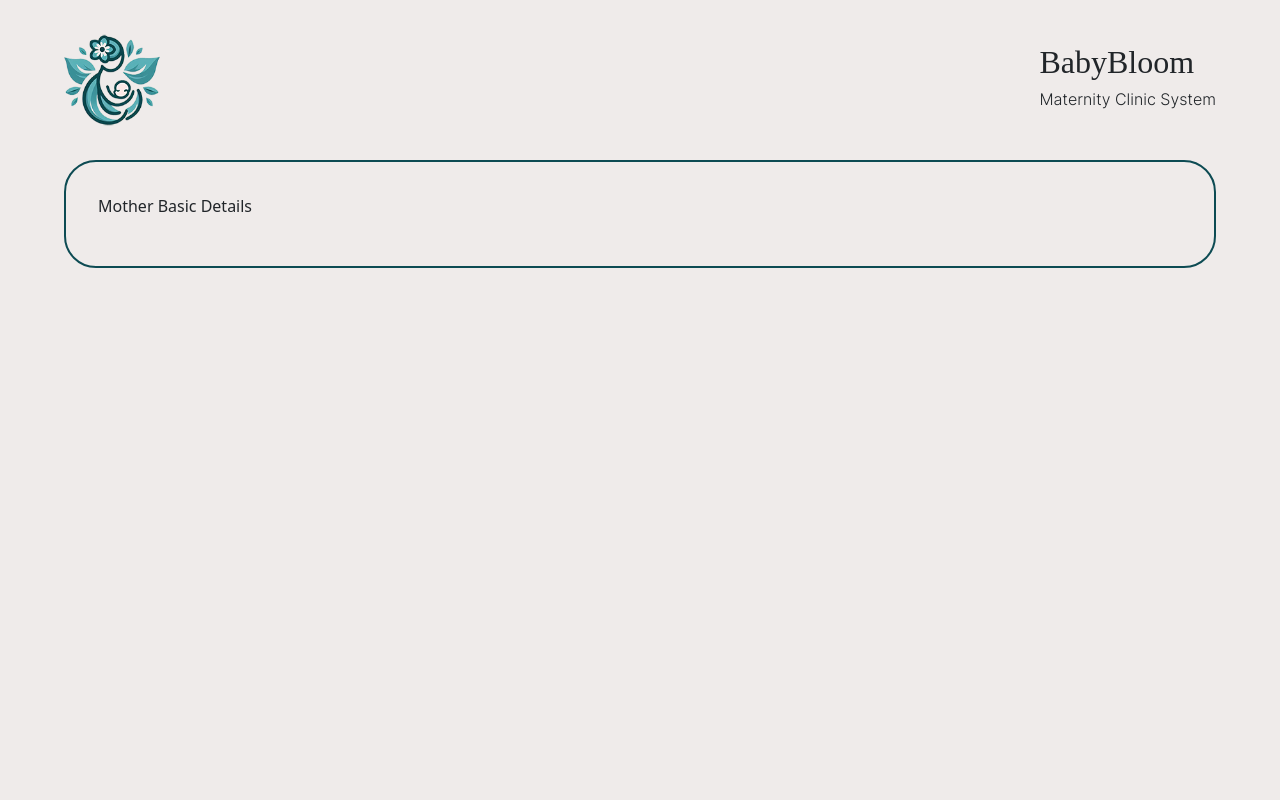
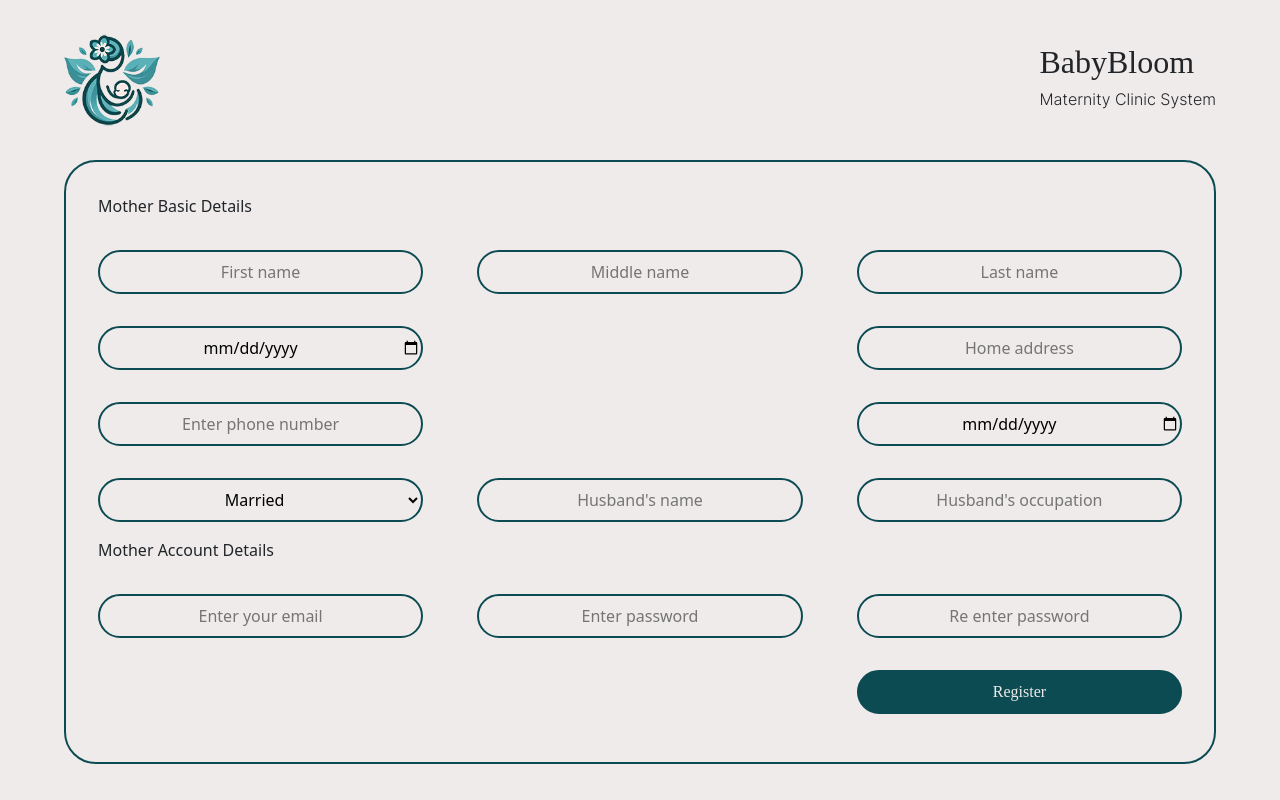
Before and after one commit to MalithGihan/Baby-Bloom-Maternity-Clinic-System, a PHP site: page /assets/pages/mama-registration.php in a window 1280 px wide. Run offline with PHP 8.4, Linux system fonts and the light colour scheme; some web fonts are replaced.

Commit message:
completed the mother registration page

```diff
--- a/assets/pages/mama-registration.php
+++ b/assets/pages/mama-registration.php
@@ -12,7 +12,54 @@
         <link rel="stylesheet" type="text/css" href="../css/bootstrap.min.css">
         <script rel="script" type="text/js" href="../js/bootstrap.min.js"></script>
         <style>
+            :root{
+                --bg: #EFEBEA;
+                --light-txt: #0D4B53;
+                --light-txt2:#000000;
+                --dark-txt: #86B6BB;
+            }
+            @font-face {
+                font-family: 'Inter-Bold'; /* Heading font */
+                src: url('../font/Inter-Bold.ttf') format('truetype');
+                font-weight: 700;
+            }
+            @font-face {
+                font-family: 'Inter-Light'; /* Text font */
+                src: url('../font/Inter-Light.ttf') format('truetype');
+                font-weight: 300;
+            }
 
+            body{
+                margin:0 !important;
+                padding:0 !important;
+                background-color: var(--bg) !important;
+            }
+            .frm-row{
+                justify-content: space-between;
+            }
+            input,select{
+                outline:0px;
+                border:2px solid var(--light-txt);
+                border-radius:10rem;
+                background-color:var(--bg);
+                text-align:center;
+                width:30%;
+                margin:1rem 0rem;
+                padding:0.5rem 0rem;
+            }
+            .reg-btn{
+                background-color:var(--light-txt);
+                color:var(--bg);
+                font-family: 'Inter-Bold';
+                align-self:flex-end;
+                transition:0.6s;
+            }
+            .reg-btn:hover{
+                background-color:var(--dark-txt);
+                border:2px solid var(--dark-txt);
+                color:var(--bg);
+                transition:0.6s;
+            }
         </style>
     </head>
 <body>
@@ -28,8 +75,35 @@
             <form method="POST" class="d-flex flex-column">
                 <div class="frm-section">
                     <p>Mother Basic Details</p>
-
+                    <div class="frm-row d-flex">
+                        <input type="text" id="fname" name="mom-first-name" placeholder="First name" required>
+                        <input type="text" id="mname" name="mom-mid-name" placeholder="Middle name">
+                        <input type="text" id="lname" name="mom-last-name" placeholder="Last name" required>
+                    </div>
+                    <div class="frm-row d-flex">
+                        <input type="date" id="birthday" name="mom-bday" placeholder="Birthday" required>
+                        <input type="text" id="address" name="mom-address" placeholder="Home address" required>
+                    </div>
+                    <div class="frm-row d-flex">
+                        <input type="tel" id="phone" name="mom-phone" pattern="[0-9]{3}-[0-9]{2}-[0-9]{3}" placeholder="Enter phone number" required>
+                        <input type="date" id="lrmp" name="mom-lrmp" placeholder="Last Regualar Menstrual Period" required>
+                    </div>
+                    <div class="frm-row d-flex">
+                        <select name="marital-status" id="mar-status" required>
+                            <option value="Married">Married</option>
+                            <option value="Unmarried">Unmarried</option>
+                        </select>
+                        <input type="text" id="hub-name" name="mom-hub-name" placeholder="Husband's name">
+                        <input type="text" id="hub-job" name="mom-hub-job" placeholder="Husband's occupation">
+                    </div>
+                    <p>Mother Account Details</p>
+                    <div class="frm-row d-flex">
+                        <input type="email" id="email" name="mom-email" placeholder="Enter your email" required>
+                        <input type="password" id="pwd" name="mom-pwd" placeholder="Enter password" required>
+                        <input type="password" id="repwd" name="mom-repwd" placeholder="Re enter password" required>
+                    </div>
                 </div>
+                <input type="submit" value="Register" class="reg-btn">
             </form>
         </main>
     </div>
```
